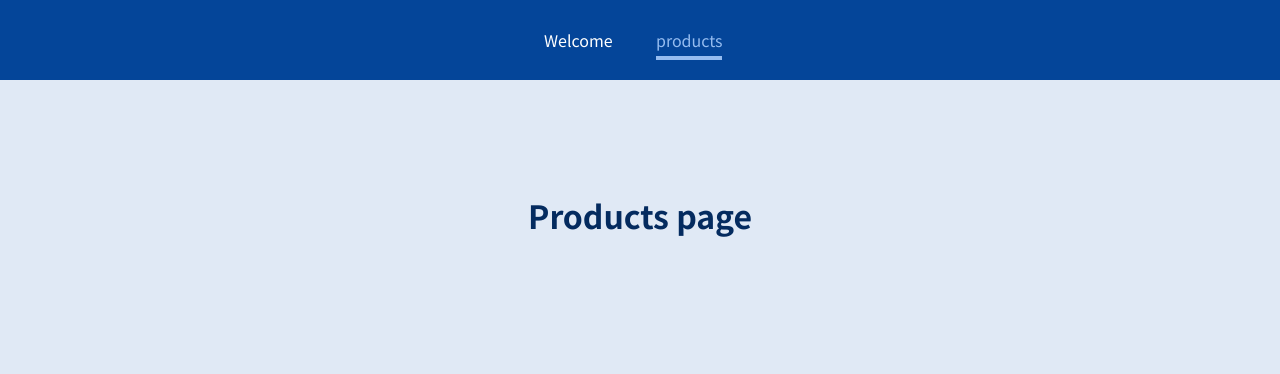
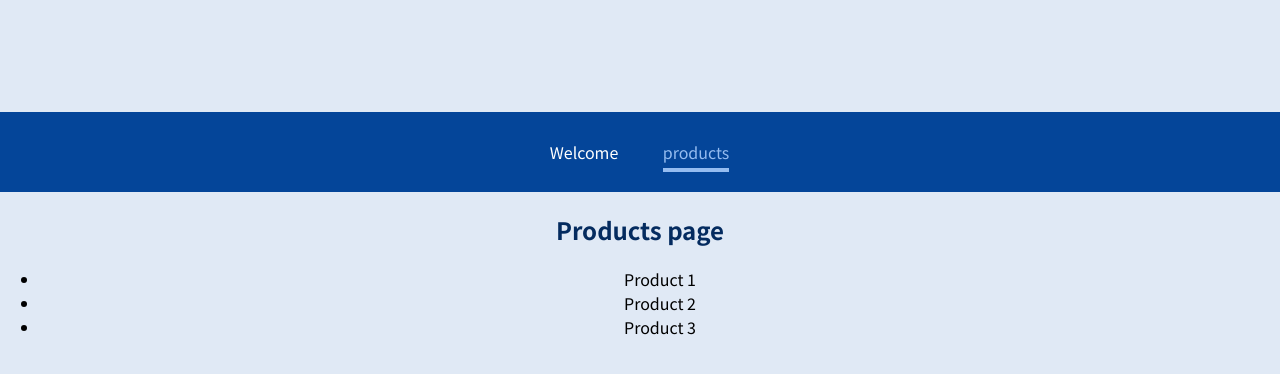
Before and after one commit to Trucker9/reactjs_sandbox, a JavaScript app in the folder 12th - react router/: page /products in a window 1280 px wide. Shown: the top 374 px of the page. Built offline with nearby package versions, Linux system fonts and the light colour scheme; the HTML template or start-up script is replaced by a standard one.

Commit message:
(20) dynamic routing

```diff
--- a/12th - react router/src/App.js
+++ b/12th - react router/src/App.js
@@ -1,20 +1,26 @@
 import {Route} from 'react-router-dom';
 import Welcome from './pages/Welcome';
 import Products from './pages/Products';
+import ProductDetails from './pages/ProductDetails';
 import MainHeader from "./components/MainHeader";
 
 function App() {
     return (
         <div>
-            <MainHeader/>
-            <Route exact path="/welcome">
-                <Welcome/>
-            </Route>
+            <main>
+                <MainHeader/>
+                <Route path="/welcome">
+                    <Welcome/>
+                </Route>
 
-            <Route exact path="/products">
-                <Products/>
-            </Route>
-
+                <Route path="/products">
+                    <Products/>
+                </Route>
+                {/* productId is the variable we are going to use in <ProductDetails> */}
+                <Route path="/product-details/:productId">
+                    <ProductDetails/>
+                </Route>
+            </main>
         </div>
     );
 }
--- a/12th - react router/src/index.css
+++ b/12th - react router/src/index.css
@@ -13,7 +13,7 @@ body {
     background-color: #e0e9f5;
 }
 
-h1 {
+main {
     margin-top: 7rem;
     text-align: center;
 }
--- /dev/null
+++ b/12th - react router/src/pages/ProductDetails.js
@@ -0,0 +1,14 @@
+import {useParams} from "react-router-dom";
+
+const ProductDetails = () => {
+    const params = useParams();
+
+    return (
+        <section>
+            <h1>Product details page</h1>
+            <p> The value stored in the url variable is {params.productId}</p>
+        </section>
+    )
+}
+
+export default ProductDetails;
--- a/12th - react router/src/pages/Products.js
+++ b/12th - react router/src/pages/Products.js
@@ -1,6 +1,21 @@
 const Products = () => {
     return (
-        <h1>Products page</h1>
+        <section>
+            <h1>Products page</h1>
+            <ul>
+                <li>
+                    Product 1
+                </li>
+                <li>
+                    Product 2
+                </li>
+                <li>
+                    Product 3
+                </li>
+
+            </ul>
+        </section>
+
     )
 }
 
```
